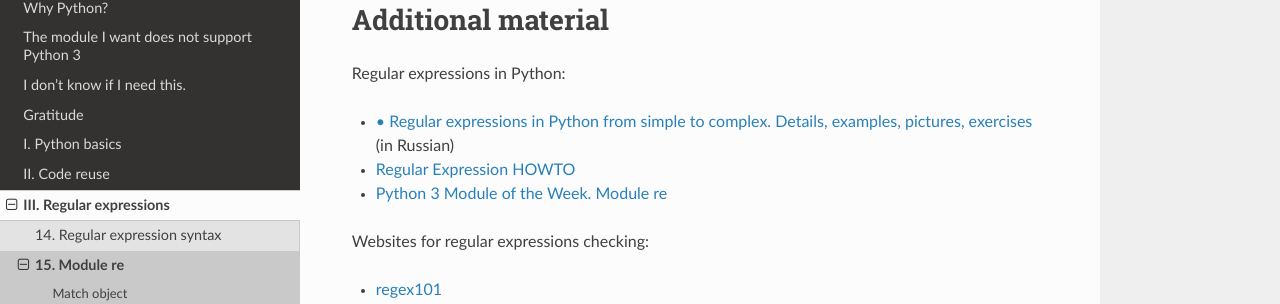
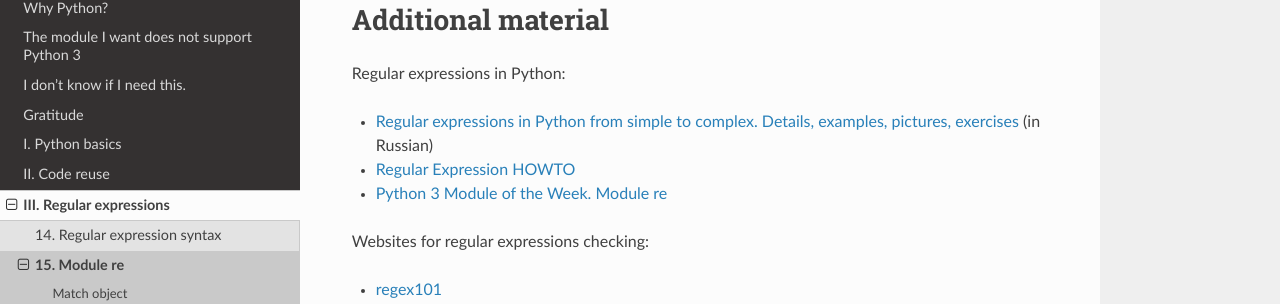
Before and after one commit to Aidar5/nattoeng, a Sphinx documentation site: the page built from docs/source/book/15_module_re/further_reading.rst, in a window 1280 px wide and 1032 px high. Shown: the part 145-449 px from the top of the window. Built offline with Sphinx 7.4.7 and the Read the Docs theme 2.0.0, drawn with Linux system fonts in a browser that asks for light colours; pages that are not in the unit, such as notebooks, are missing from menus.

```diff
--- a/docs/source/book/15_module_re/further_reading.rst
+++ b/docs/source/book/15_module_re/further_reading.rst
@@ -3,7 +3,7 @@ Additional material
 
 Regular expressions in Python:
 
--  `•	Regular expressions in Python from simple to complex. Details, examples, pictures, exercises <https://habrahabr.ru/post/349860/>`__ (in Russian)
+-  `Regular expressions in Python from simple to complex. Details, examples, pictures, exercises <https://habrahabr.ru/post/349860/>`__ (in Russian)
 -  `Regular Expression
    HOWTO <https://docs.python.org/3.6/howto/regex.html>`__
 -  `Python 3 Module of the Week. Module re <https://pymotw.com/3/re/>`__
```
